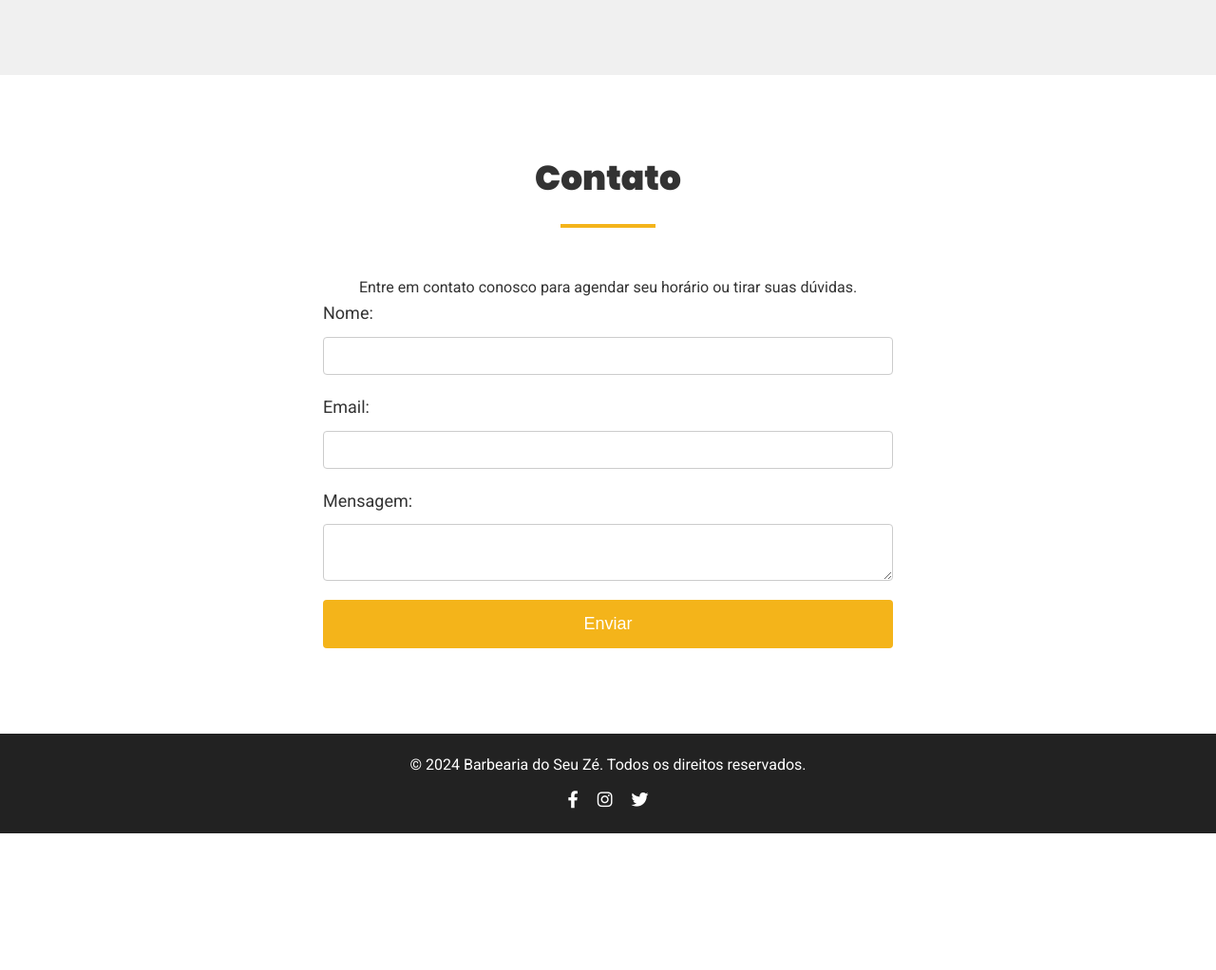
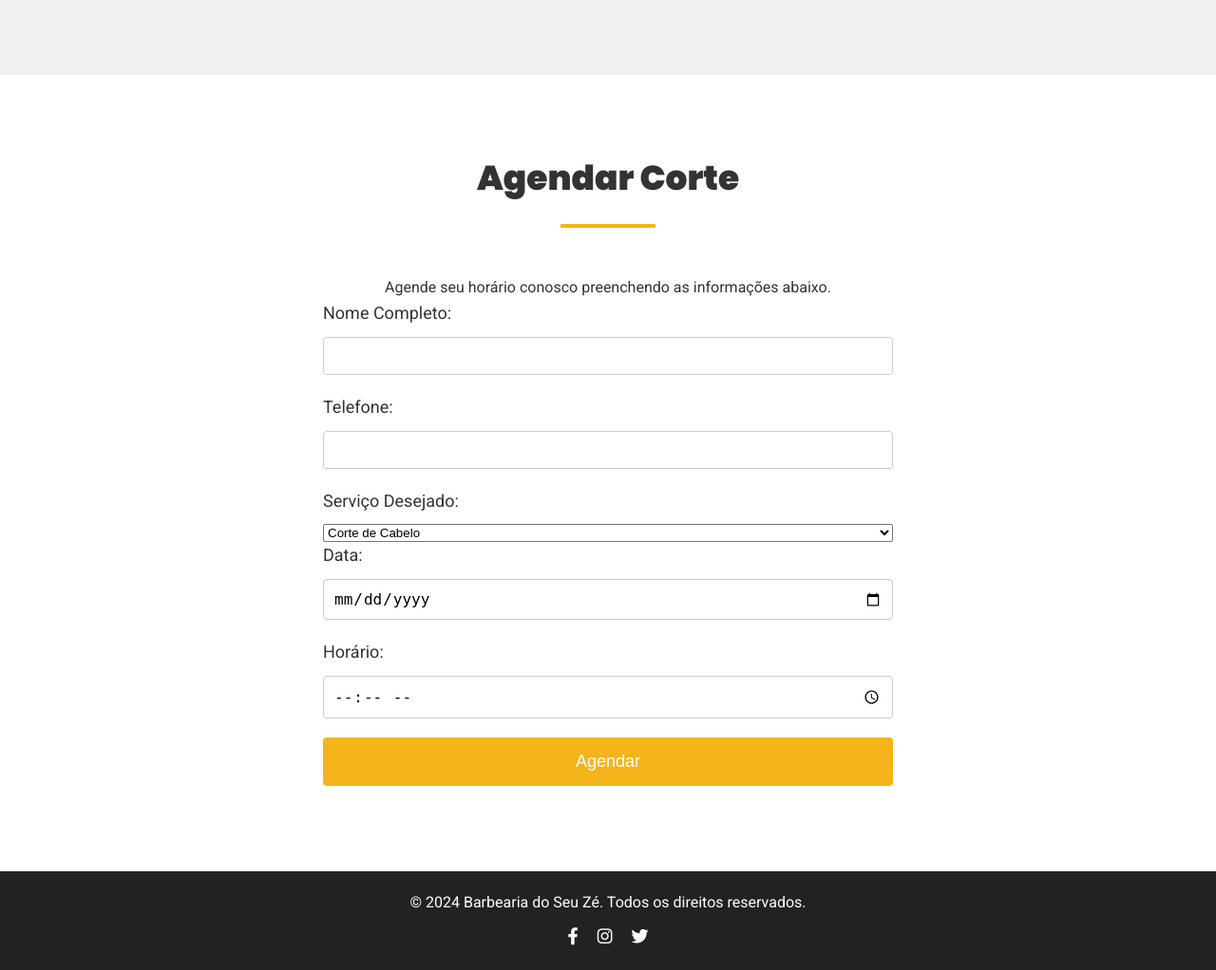
Before and after one commit to raulguiii/site-barbearia, a Flask app: template templates/home.html in a window 1280 px wide. Shown: the part 2144-3166 px from the top of the page at 95% size. Before the commit the page ends 3022 px from the top, so only its background shows below. Run offline with Flask 3, Linux system fonts and the light colour scheme; the template is opened without the code that fills it, so the values that code supplies are empty.

Commit message:
Update home.html

```diff
--- a/templates/home.html
+++ b/templates/home.html
@@ -5,7 +5,7 @@
     <meta name="viewport" content="width=device-width, initial-scale=1.0">
     <title>Barbearia do Seu Zé </title>
     <link rel="stylesheet" href="../static/css/home.css">
-    <link rel="icon" type="image/ x-icon" href="https://encrypted-tbn0.gstatic.com/images?q=tbn:ANd9GcSs60DcT_wpBsG698E5Pn6Qow7taxC6S2FsLQ&s">
+    <link rel="icon" type="image/ x-icon" href="pg?ex=66da32f1&is=66d8e171&hm=6e6b68ecd0d46fc4faad257d51511563414d7318db4ce2b29314e732dc6ae0be&">
     <link href="https://fonts.googleapis.com/css2?family=Roboto:wght@400;700&family=Poppins:wght@500;900&display=swap" rel="stylesheet">
     <link rel="stylesheet" href="https://cdnjs.cloudflare.com/ajax/libs/font-awesome/6.0.0-beta3/css/all.min.css">
 </head>
@@ -13,15 +13,14 @@
     <header>
         <div class="container">
             <div class="logo">
-
-                <img src="" alt="Logo da Barbearia">
+                <img src="" alt="">
             </div>
             <nav>
                 <ul class="nav-links">
                     <li><a href="#home">Início</a></li>
                     <li><a href="#services">Serviços</a></li>
                     <li><a href="#about">Sobre Nós</a></li>
-                    <li><a href="#contact">Contato</a></li>
+                    <li><a href="#schedule">Agendar Corte</a></li>
                 </ul>
                 <div class="burger">
                     <div class="line1"></div>
@@ -46,19 +45,16 @@
             <h2>Serviços</h2>
             <div class="services-grid">
                 <div class="service-box">
-
                     <img src="https://i0.wp.com/barbeirocampinas.com.br/wp-content/uploads/2017/01/cabelo2.jpg?resize=300%2C200&ssl=1" alt="Corte Masculino">
                     <h3>Corte Masculino</h3>
                     <p>Experiência premium em corte de cabelo masculino com os melhores barbeiros.</p>
                 </div>
                 <div class="service-box">
-
                     <img src="https://solutudo-cdn.s3-sa-east-1.amazonaws.com/prod/adv_files/5966326b-9ea0-4979-8961-46aeac1f1cfe/61391505-eb14-4490-b253-7f6bac1e09ff.jpg" alt="Barba">
                     <h3>Barba</h3>
                     <p>Tratamento completo para barba, com finalização impecável.</p>
                 </div>
                 <div class="service-box">
-
                     <img src="https://seuelias.com/v2018/wp-content/uploads/2022/02/hidratacao-capilar-masculina.jpg" alt="Tratamento Capilar">
                     <h3>Tratamento Capilar</h3>
                     <p>Os melhores produtos e técnicas para manter seu cabelo saudável e estiloso.</p>
@@ -72,28 +68,41 @@
             <h2>Sobre Nós</h2>
             <div class="about-content">
                 <p>Na Barbearia do Seu Zé, combinamos tradição e modernidade para oferecer uma experiência única aos nossos clientes. Nosso espaço foi projetado para proporcionar conforto e estilo, com barbeiros altamente qualificados prontos para transformar sua aparência.</p>
-
                 <img src="https://img.freepik.com/psd-premium/maquete-da-placa-3d-da-fachada-da-barbearia_204971-171.jpg?w=740" alt="Barbearia do Seu Zé">
             </div>
         </div>
     </section>
 
-    <section id="contact" class="contact-section">
+    <section id="schedule" class="contact-section">
         <div class="container">
-            <h2>Contato</h2>
-            <p>Entre em contato conosco para agendar seu horário ou tirar suas dúvidas.</p>
-            <form class="contact-form" id="contact-form">
-                <label for="name">Nome:</label>
+            <h2>Agendar Corte</h2>
+            <p>Agende seu horário conosco preenchendo as informações abaixo.</p>
+            <form class="contact-form" id="schedule-form">
+                <label for="name">Nome Completo:</label>
                 <input type="text" id="name" name="name" required>
-                <label for="email">Email:</label>
-                <input type="email" id="email" name="email" required>
-                <label for="message">Mensagem:</label>
-                <textarea id="message" name="message" required></textarea>
-                <button type="submit">Enviar</button>
+
+                <label for="phone">Telefone:</label>
+                <input type="number" id="phone" name="phone" required>
+
+                <label for="service">Serviço Desejado:</label>
+                <select id="service" name="service" required>
+                    <option value="corte">Corte de Cabelo</option>
+                    <option value="barba">Barba</option>
+                    <option value="tratamento">Tratamento Capilar</option>
+                </select>
+
+                <label for="date">Data:</label>
+                <input type="date" id="date" name="date" required>
+
+                <label for="time">Horário:</label>
+                <input type="time" id="time" name="time" required>
+
+                <button type="submit">Agendar</button>
                 <p class="form-message"></p>
             </form>
         </div>
     </section>
+
 
     <footer>
         <div class="container">
```
